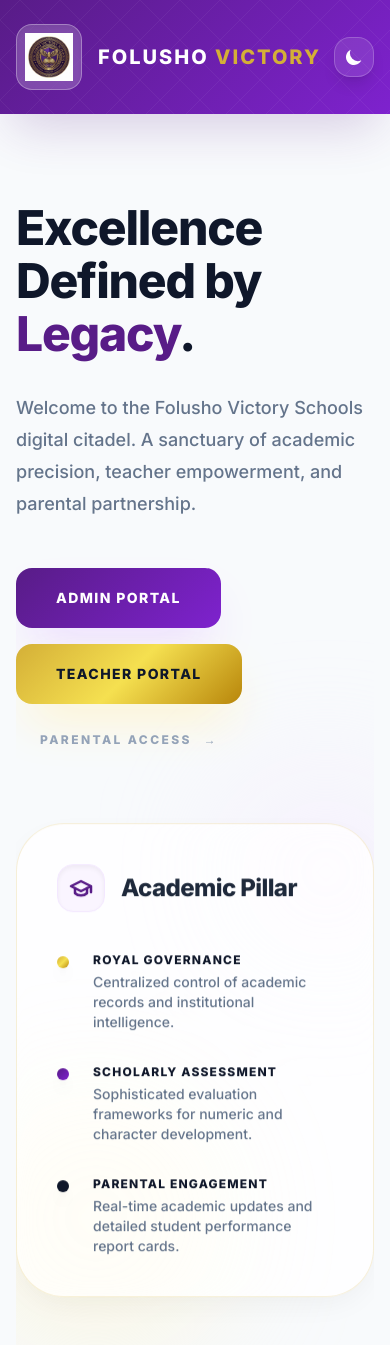
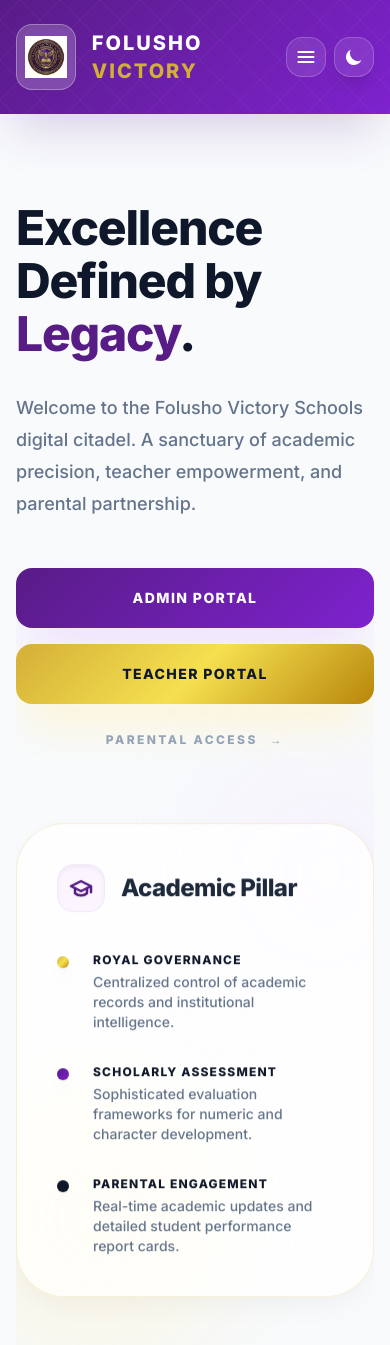
Before and after one commit to Richaaron/Folushovictory, a Flask app: page / in a window 390 px wide. Shown: the top 1345 px of the page. Run offline with Flask 3, Linux system fonts and the light colour scheme; some libraries are stand-ins or nearby versions.

Commit message:
Complete mobile-responsive overhaul for FVS Portal

```diff
--- a/frontend/templates/admin/_nav.html
+++ b/frontend/templates/admin/_nav.html
@@ -1,5 +1,5 @@
-<nav class="no-print mb-6 rounded-xl border border-slate-200 bg-white shadow-sm">
-  <div class="flex flex-wrap gap-1 p-2">
+<nav class="no-print mb-6 rounded-xl border border-slate-200 bg-white shadow-sm overflow-hidden">
+  <div class="flex items-center gap-1 p-1.5 overflow-x-auto scrollbar-hide whitespace-nowrap">
     {% set links = [
         ('/admin',             'Dashboard'),
         ('/admin/teachers',    'Teachers'),
--- a/frontend/templates/base.html
+++ b/frontend/templates/base.html
@@ -109,14 +109,19 @@
           </div>
           <div class="text-xl font-black tracking-widest text-white">FOLUSHO <span class="text-royal-gold">VICTORY</span></div>
         </a>
-        <div class="flex items-center gap-4">
+        <div class="flex items-center gap-2">
+          <button id="mobile-menu-btn" class="flex h-10 w-10 items-center justify-center rounded-2xl bg-white/10 text-white transition hover:bg-white/20 sm:hidden border border-white/20">
+            <svg xmlns="http://www.w3.org/2000/svg" width="20" height="20" viewBox="0 0 24 24" fill="none" stroke="currentColor" stroke-width="2.5" stroke-linecap="round" stroke-linejoin="round"><line x1="3" y1="12" x2="21" y2="12"></line><line x1="3" y1="6" x2="21" y2="6"></line><line x1="3" y1="18" x2="21" y2="18"></line></svg>
+          </button>
+
           <button id="theme-toggle" class="flex h-10 w-10 items-center justify-center rounded-2xl bg-white/10 text-white transition hover:bg-white/20 active:scale-95 border border-white/20 shadow-lg">
             <svg id="theme-toggle-dark-icon" class="hidden h-5 w-5" fill="currentColor" viewBox="0 0 20 20" xmlns="http://www.w3.org/2000/svg"><path d="M17.293 13.293A8 8 0 016.707 2.707a8.001 8.001 0 1010.586 10.586z"></path></svg>
             <svg id="theme-toggle-light-icon" class="hidden h-5 w-5" fill="currentColor" viewBox="0 0 20 20" xmlns="http://www.w3.org/2000/svg"><path d="M10 2a1 1 0 011 1v1a1 1 0 11-2 0V3a1 1 0 011-1zm4 8a4 4 0 11-8 0 4 4 0 018 0zm-.464 4.95l.707.707a1 1 0 001.414-1.414l-.707-.707a1 1 0 00-1.414 1.414zm2.12-10.607a1 1 0 010 1.414l-.706.707a1 1 0 11-1.414-1.414l.707-.707a1 1 0 011.414 0zM17 11a1 1 0 100-2h-1a1 1 0 100 2h1zm-7 4a1 1 0 011 1v1a1 1 0 11-2 0v-1a1 1 0 011-1zM5.05 6.464A1 1 0 106.465 5.05l-.708-.707a1 1 0 00-1.414 1.414l.707.707zm1.414 8.486l-.707.707a1 1 0 01-1.414-1.414l.707-.707a1 1 0 011.414 1.414zM4 11a1 1 0 100-2H3a1 1 0 000 2h1z" fill-rule="evenodd" clip-rule="evenodd"></path></svg>
           </button>
 
           {% if session.get('user') %}
-            <div class="hidden sm:block text-[10px] font-black uppercase tracking-widest text-emerald-100">
+            <div class="hidden sm:flex items-center gap-4">
+              <div class="hidden lg:block text-[10px] font-black uppercase tracking-widest text-emerald-100">
                 User: {{ session.get('user', {}).get('username') }}
               </div>
               <a class="flex items-center gap-2 rounded-xl bg-white/10 px-4 py-2.5 text-xs font-black uppercase tracking-wider text-white transition hover:bg-white/20"
@@ -128,7 +133,35 @@
                  href="{{ url_for('logout') }}">
                 Logout
               </a>
+            </div>
           {% endif %}
+        </div>
+      </div>
+
+      <!-- Mobile Menu Drawer -->
+      <div id="mobile-menu" class="fixed inset-0 z-[100] hidden sm:hidden">
+        <div class="fixed inset-0 bg-slate-900/60 backdrop-blur-sm" onclick="toggleMobileMenu()"></div>
+        <div class="fixed top-0 left-0 bottom-0 w-64 bg-white dark:bg-slate-900 shadow-2xl transition-transform -translate-x-full" id="mobile-drawer">
+          <div class="p-6">
+            <div class="flex items-center gap-3 mb-8">
+              <img src="{{ url_for('static', filename='logo.png') }}" alt="Logo" class="h-8 w-8 object-contain" />
+              <div class="text-sm font-black tracking-widest text-royal-purple">FVS <span class="text-royal-gold">PORTAL</span></div>
+            </div>
+            <div class="space-y-4">
+              {% if session.get('user') %}
+                <div class="text-[10px] font-black uppercase tracking-widest text-slate-400 mb-2">Authenticated: {{ session.get('user', {}).get('username') }}</div>
+                <a href="{{ url_for('settings') }}" class="flex items-center gap-3 p-3 rounded-xl bg-slate-50 dark:bg-slate-800 text-xs font-black uppercase tracking-widest text-slate-600 dark:text-slate-300">
+                  Settings
+                </a>
+                <a href="{{ url_for('logout') }}" class="flex items-center gap-3 p-3 rounded-xl bg-amber-50 text-xs font-black uppercase tracking-widest text-amber-700">
+                  Logout
+                </a>
+              {% else %}
+                <a href="/admin/login" class="flex items-center gap-3 p-3 rounded-xl bg-purple-50 text-xs font-black uppercase tracking-widest text-royal-purple">Admin Login</a>
+                <a href="/teacher/login" class="flex items-center gap-3 p-3 rounded-xl bg-amber-50 text-xs font-black uppercase tracking-widest text-amber-700">Teacher Login</a>
+              {% endif %}
+            </div>
+          </div>
         </div>
       </div>
     </header>
@@ -151,6 +184,20 @@
     </main>
     <script>
       // Theme Toggle Logic
+      function toggleMobileMenu() {
+        const menu = document.getElementById('mobile-menu');
+        const drawer = document.getElementById('mobile-drawer');
+        if (menu.classList.contains('hidden')) {
+          menu.classList.remove('hidden');
+          setTimeout(() => drawer.classList.remove('-translate-x-full'), 10);
+        } else {
+          drawer.classList.add('-translate-x-full');
+          setTimeout(() => menu.classList.add('hidden'), 300);
+        }
+      }
+
+      document.getElementById('mobile-menu-btn')?.addEventListener('click', toggleMobileMenu);
+
       var themeToggleDarkIcon = document.getElementById('theme-toggle-dark-icon');
       var themeToggleLightIcon = document.getElementById('theme-toggle-light-icon');
 
--- a/frontend/templates/landing.html
+++ b/frontend/templates/landing.html
@@ -9,14 +9,14 @@
         <p class="mt-8 text-lg font-medium leading-8 text-slate-500 max-w-lg">
           Welcome to the Folusho Victory Schools digital citadel. A sanctuary of academic precision, teacher empowerment, and parental partnership.
         </p>
-        <div class="mt-12 flex flex-wrap items-center gap-x-6 gap-y-4">
-          <a href="/admin/login" class="rounded-2xl purple-gradient px-10 py-5 text-center text-sm font-black uppercase tracking-widest text-white shadow-2xl shadow-purple-200 transition hover:scale-105 hover:shadow-purple-300 active:scale-95">
+        <div class="mt-12 flex flex-col sm:flex-row items-center gap-4 sm:gap-x-6">
+          <a href="/admin/login" class="w-full sm:w-auto rounded-2xl purple-gradient px-10 py-5 text-center text-sm font-black uppercase tracking-widest text-white shadow-2xl shadow-purple-200 transition hover:scale-105 hover:shadow-purple-300 active:scale-95">
             Admin Portal
           </a>
-          <a href="/teacher/login" class="rounded-2xl gold-gradient px-10 py-5 text-center text-sm font-black uppercase tracking-widest text-slate-900 shadow-2xl shadow-amber-100 transition hover:scale-105 active:scale-95">
+          <a href="/teacher/login" class="w-full sm:w-auto rounded-2xl gold-gradient px-10 py-5 text-center text-sm font-black uppercase tracking-widest text-slate-900 shadow-2xl shadow-amber-100 transition hover:scale-105 active:scale-95">
             Teacher Portal
           </a>
-          <a href="/parent/login" class="group flex items-center gap-3 px-6 py-3 text-xs font-black uppercase tracking-[0.2em] text-slate-400 transition hover:text-royal-purple">
+          <a href="/parent/login" class="group flex items-center justify-center gap-3 px-6 py-3 text-xs font-black uppercase tracking-[0.2em] text-slate-400 transition hover:text-royal-purple">
             Parental Access <span class="transition group-hover:translate-x-2">→</span>
           </a>
         </div>
```
Lines whose indentation alone changed are shown as unchanged.
